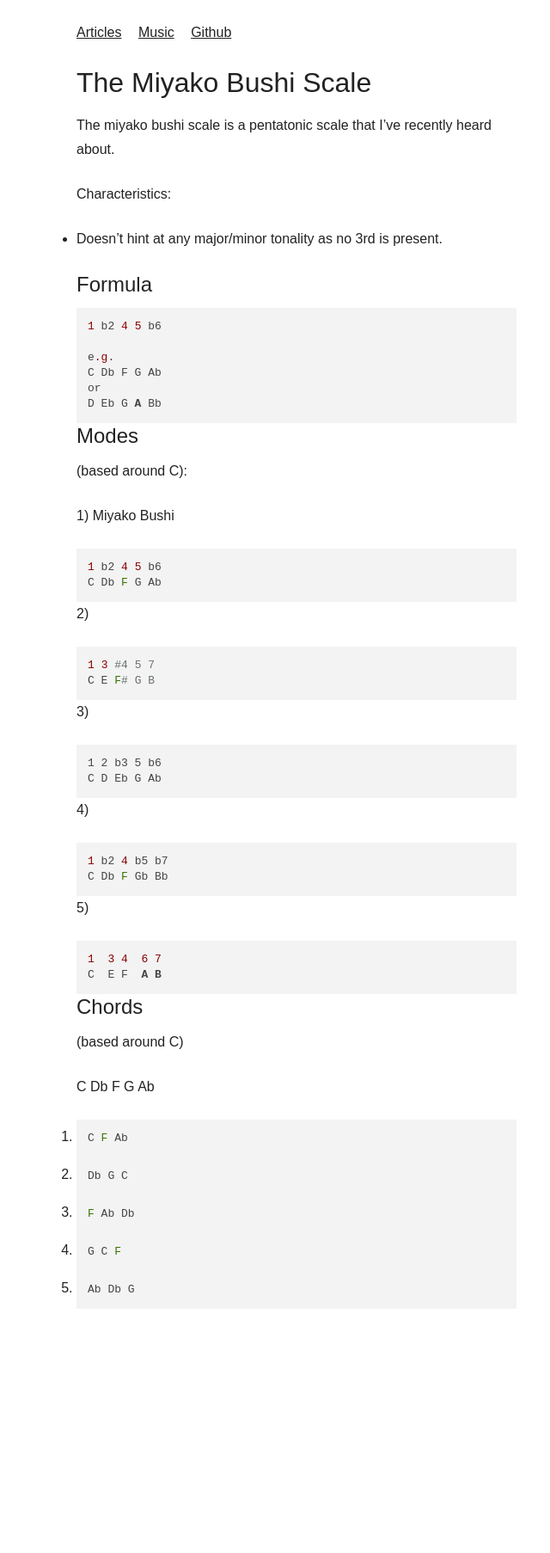
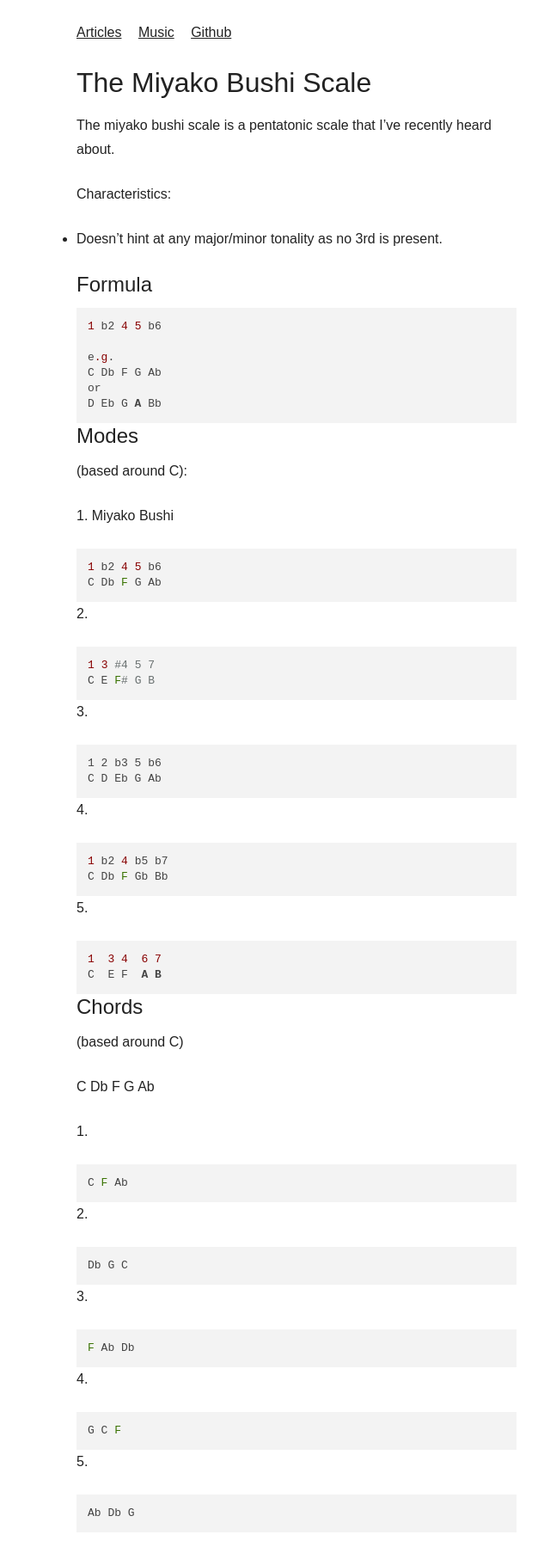
Before and after one commit to joereynolds/joereynolds.github.io, a Jekyll site: the page built from drafts/2019-07-22-miyako-bushi.md, in a window 1280 px wide. Shown: the whole page at 86% size, without its empty margins (295-935 px from the left). Built offline with Jekyll 4.4.1, drawn with Linux system fonts in a browser that asks for light colours; nearby versions of some CDN libraries; some web fonts are replaced; our own code applies the rules of GitHub Pages for plain Markdown files; before the commit the page ends 1570 px from its top, so only the background shows below that.

Commit message:
Update formatting

````diff
--- a/drafts/2019-07-22-miyako-bushi.md
+++ b/drafts/2019-07-22-miyako-bushi.md
@@ -21,31 +26,31 @@ D Eb G A Bb
 
 (based around C):
 
-1) Miyako Bushi
+1\. Miyako Bushi
 ```
 1 b2 4 5 b6
 C Db F G Ab
 ```
 
-2)
+2\.
 ```
 1 3 #4 5 7
 C E F# G B
 ```
 
-3)
+3\.
 ```
 1 2 b3 5 b6
 C D Eb G Ab
 ```
 
-4)
+4\.
 ```
 1 b2 4 b5 b7
 C Db F Gb Bb
 ```
 
-5)
+5\.
 ```
 1  3 4  6 7
 C  E F  A B
@@ -57,27 +62,32 @@ C  E F  A B
 
 C Db F G Ab
 
-1.
+1\.
+
 ```
 C F Ab
 ```
 
-2.
+2\.
+
 ```
 Db G C
 ```
 
-3.
+3\.
+
 ```
 F Ab Db
 ```
 
-4.
+4\.
+
 ```
 G C F
 ```
 
-5.
+5\.
+
 ```
 Ab Db G
 ```
````
Also changed, not shown: other parts of drafts/2019-07-22-miyako-bushi.md (+5 -0 lines).
